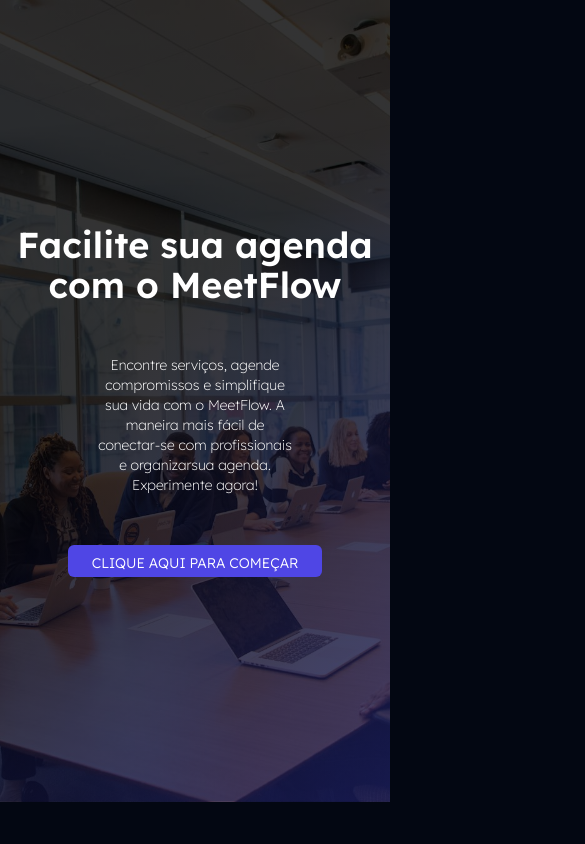
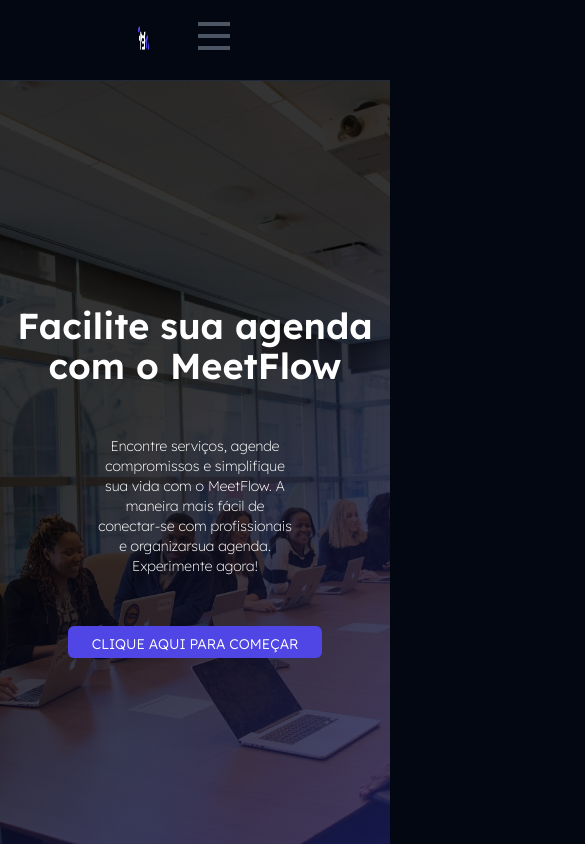
Before and after one commit to renansouz/MeetFlow-OBC, a React (Vite) app: page / in a window 390 px wide. Shown: the top 844 px of the page, 585 px wide, since content can reach past the window. Built offline with nearby package versions, Linux system fonts and the light colour scheme.

Commit message:
create responsive menu bar

```diff
--- a/src/components/Header/header.tsx
+++ b/src/components/Header/header.tsx
@@ -11,12 +11,12 @@
     const { theme } = useTheme();
 
     return (
-        <div className="border-b px-28 max-xl:hidden">
+        <div className="border-b px-28">
             <div className="flex h-26 items-center gap-6 px-6 justify-between">
                 <Link to={'/'}>
                     <img src={theme === 'dark' ? Logo : LightLogo} alt="" className="h-20 img" />
                 </Link>
-                <div className="flex">
+                <div className="flex max-lg:hidden">
                     <NavigationMenu>
                         <NavigationMenuList>
                             <NavigationMenuItem>
@@ -45,6 +45,18 @@
                         <ThemeToggle />
                     </div>
                 </div>
+                <button className="block lg:hidden py-3 px-4 mx-2 rounded focus:outline-none hover:bg-gray-200 group">
+                    <div className="w-8 h-1 bg-gray-600 mb-2"></div>
+                    <div className="w-8 h-1 bg-gray-600 mb-2"></div>
+                    <div className="w-8 h-1 bg-gray-600 mb-2"></div>
+                    <div className="absolute top-0 -right-full h-screen w-8/12 bg-black border opacity-0 group-focus:right-0 group-focus:opacity-100 transition-all duration-300">
+                        <ul className="flex flex-col items-center w-full text-base cursor-pointer pt-10">
+                            <li className="hover:bg-gray-200 py-4 px-6 w-full">Home</li>
+                            <li className="hover:bg-gray-200 py-4 px-6 w-full">About</li>
+                            <li className="hover:bg-gray-200 py-4 px-6 w-full">Menu</li>
+                        </ul>
+                    </div>
+                </button>
             </div>
         </div>
     );
--- a/src/pages/Register/Register.tsx
+++ b/src/pages/Register/Register.tsx
@@ -3,7 +3,7 @@
 import LightLogo from '@/public/Logo-light.png';
 import { BackGroundDiv, FormDiv } from './styles';
 import { useState } from 'react';
-import { MultiStep } from '@/components/MultiStep';
+import { MultiStep } from '@/components/multiStep';
 import { Step1 } from './Step1';
 import { Step2 } from './Step2';
 import { Step3 } from './Step3';
--- a/src/pages/Register/Step2.tsx
+++ b/src/pages/Register/Step2.tsx
@@ -32,7 +32,7 @@
         <div>
             <div className="">
                 <h2 className="text-black">Horários disponíveis</h2>
-                <div className="flex items-center justify-center py-10 mt-20 gap-10">
+                <div className="flex items-center justify-center py-10 mt-20 gap-10 ">
                     <Select>
                         <SelectTrigger className="w-[180px] bg-white text-black">
                             <SelectValue placeholder="00:00" />
@@ -56,7 +56,7 @@
                 </div>
             </div>
             <h2 className="text-black">Dias disponiveis</h2>
-            <div className="flex">
+            <div className="flex justify-center">
                 <div>
                     <input type="checkbox" name="" id="" />
                     <label htmlFor="" className="text-black">
@@ -65,7 +65,9 @@
                 </div>
                 <div>
                     <input type="checkbox" name="" id="" />
-                    <label htmlFor="">Segunda-feira</label>
+                    <label htmlFor="" className="text-black">
+                        Segunda-feira
+                    </label>
                 </div>
                 <div>
                     <input type="checkbox" name="" id="" />
--- a/tailwind.config.js
+++ b/tailwind.config.js
@@ -3,6 +3,11 @@
     darkMode: ['class'],
     content: ['./pages/**/*.{ts,tsx}', './components/**/*.{ts,tsx}', './app/**/*.{ts,tsx}', './src/**/*.{ts,tsx}'],
     prefix: '',
+    variants: {
+        display: ['group-focus'],
+        opacity: ['group-focus'],
+        inset: ['group-focus']
+    },
     theme: {
         container: {
             center: true,
```
